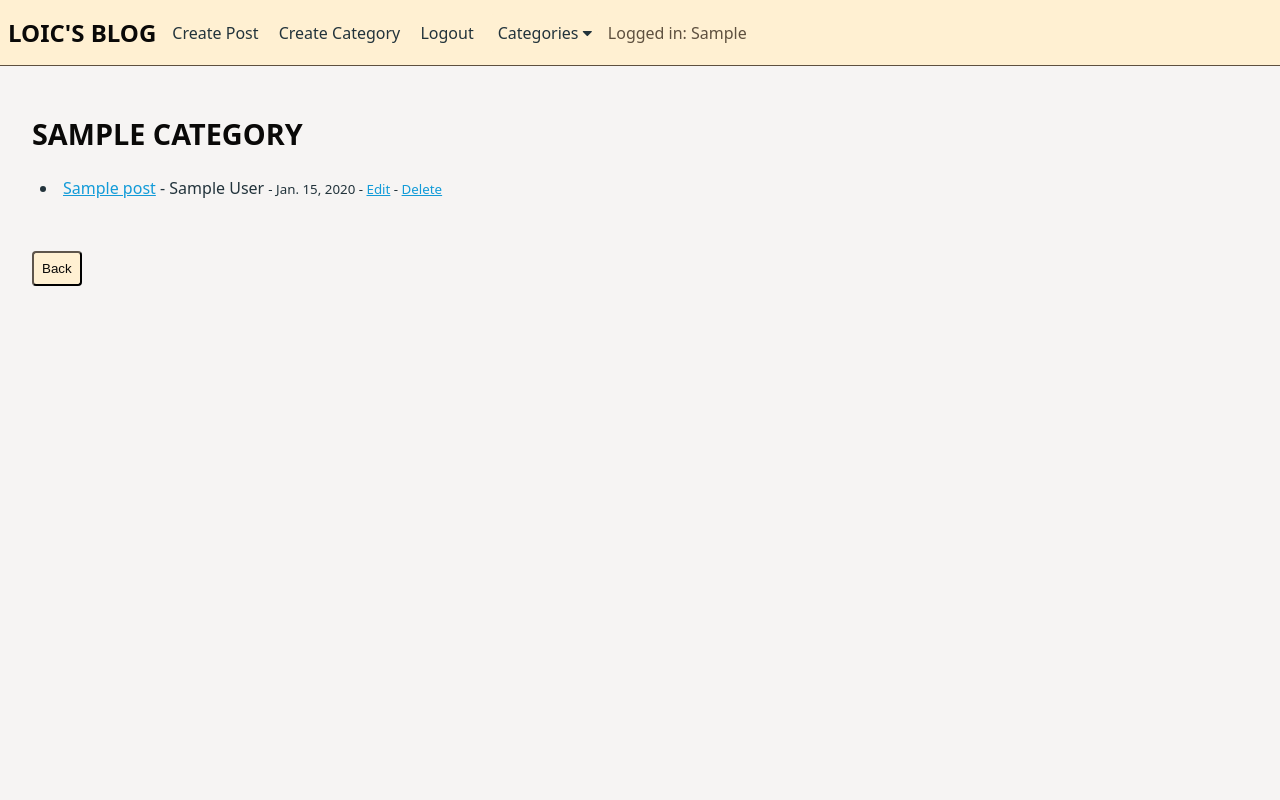
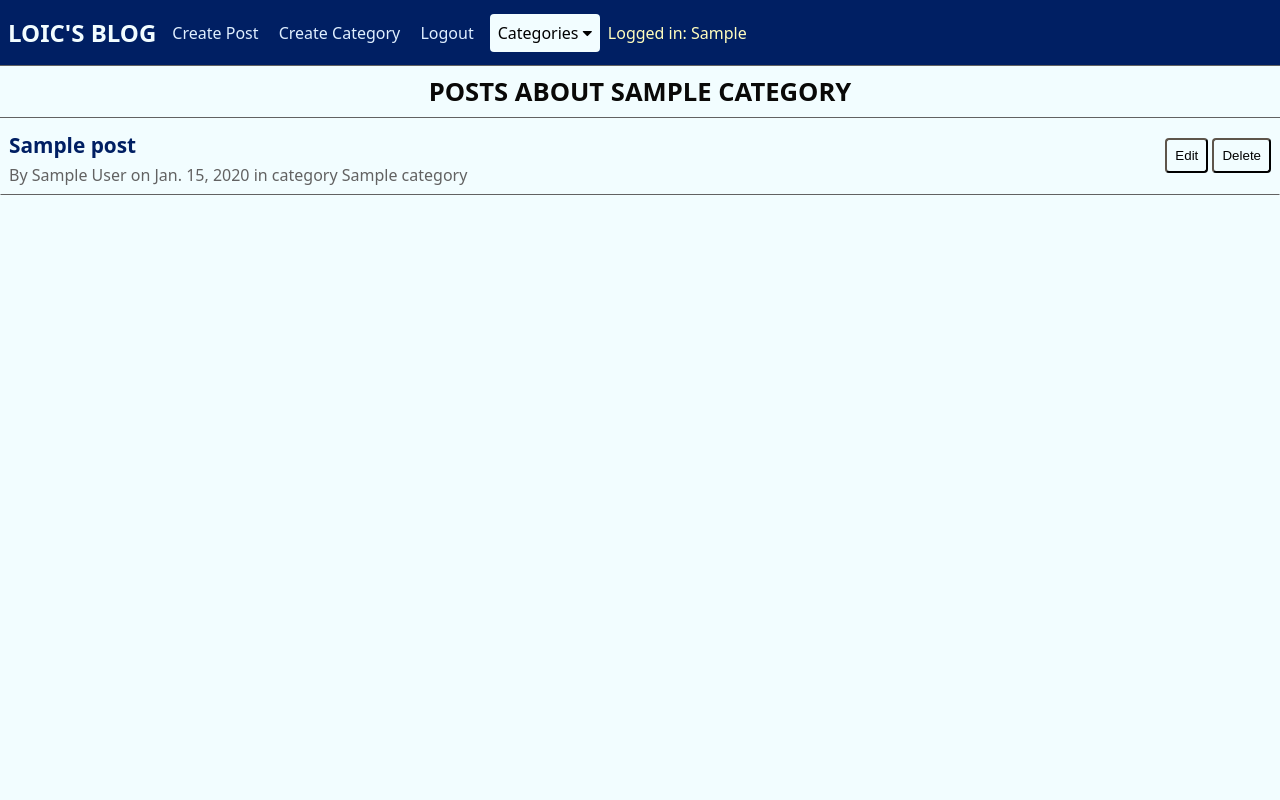
Before and after one commit to skydread1/blog, a Django app: a page that uses loicblog/blog/templates/index.html in a window 1280 px wide. Run offline with Django 4.2, Linux system fonts and the light colour scheme; a user stored in the database is signed in; tables that the repository leaves empty hold one stand-in row (values such as "Sample post").

Commit message:
Improve templates and improve css

```diff
--- a/loicblog/blog/static/blog/style.css
+++ b/loicblog/blog/static/blog/style.css
@@ -5,19 +5,20 @@
     --link-primary-color: #129bd8;
     --pulse-animation: pulse 2s cubic-bezier(0.4, 0, 0.6, 1) infinite;
 
-    --bg-primary-color: #F6F4F3;
-    --bg-secondary-color: #fff0d2;
+    --bg-primary-color: #f2fdff;
+    --bg-secondary-color: #dfefff;
 
     --text-primary-color: #0A0908;
-    --text-secondary-color: #22333B;
+    --text-secondary-color: #001f63;
+    --text-tertiary-color: #626262;
 
     --button-primary-color: white;
 
     --error-primary-color: #991b1b;
 
-    --border-primary-color: #5E503F;
+    --border-primary-color: #626262;
 
-    --active-primary-color: #5E503F;
+    --active-primary-color: #fffdbd;
 }
 
 /* General */
@@ -52,40 +53,71 @@ footer {
     margin: auto;
 }
 
-section {
-    margin: 2rem;
+/* container */
+
+.container {
+    width: 100%;
+    margin: auto;
+}
+
+@media (min-width: 640px) {
+    .container {
+        max-width: 640px;
+    }
+}
+
+@media (min-width: 768px) {
+    .container {
+        max-width: 768px;
+    }
+}
+
+@media (min-width: 1024px) {
+    .container {
+        max-width: 1024px;
+    }
+}
+
+@media (min-width: 1280px) {
+    .container {
+        max-width: 1280px;
+    }
+}
+
+@media (min-width: 1536px) {
+    .container {
+        max-width: 1536px;
+    }
 }
 
 h1, h2, h3, h4, h5, h6 {
-    padding-bottom: 1rem;
-    padding-top: 1rem;
+    padding: 0.5rem 0rem;
 }
 
 h1 {
-    font-size: 1.8rem;
+    font-size: 1.6rem;
     color: var(--text-primary-color);
+    text-align: center;
     text-transform: uppercase;
+    border-bottom-style: groove;
+    border-bottom-width: 1px;
+    border-bottom-color: var(--border-primary-color);
 }
 
 h2 {
-    font-size: 1.6rem;
+    font-size: 1.5rem;
     color: var(--text-secondary-color);
     text-transform: uppercase;
 }
 
 h3 {
-    font-size: 1.5rem;
+    font-size: 1.4rem;
     color: var(--text-primary-color);
 }
 
 h4 {
-    font-size: 1.4rem;
+    font-size: 1.3rem;
     color: var(--text-secondary-color);
-}
-
-h5 {
-    font-size: 1.3rem;
-    color: var(--text-primary-color);
 }
 
 h5 {
@@ -141,17 +172,14 @@ li a {
 button {
     cursor: pointer;
     padding: 0.5rem;
-    background-color: var(--bg-secondary-color);
+    background-color: var(--bg-primary-color);
     border-radius: 0.25rem;
     border-width: 2px;
     border-color: var(--text-primary-color);
 }
 
-button a {
-    padding: 0;
-    margin: 0;
-    text-decoration: none;
-    color: var(--text-primary-color);
+button:hover {
+    background-color: var(--active-primary-color);
 }
 
 img,
@@ -222,6 +269,15 @@ input[type=button] {
 
 header {
     margin: auto;
+    background-color: var(--text-secondary-color);
+    color: var(--bg-primary-color);
+    border-bottom-style: groove;
+    border-bottom-width: 1px;
+    border-bottom-color: var(--border-primary-color);
+}
+
+header a {
+    color: var(--bg-secondary-color);
 }
 
 .pointer {
@@ -238,18 +294,12 @@ nav.top-bar {
     display: flex;
     align-items: center;
     justify-content: flex-start;
-    background-color: var(--bg-secondary-color);
-    color: var(--text-primary-color);
-    border-bottom-style: solid;
-    border-bottom-width: 1px;
-    border-color: var(--border-primary-color);
 }
 
 nav a {
     margin: 0.5rem;
     vertical-align: middle;
     text-decoration: none;
-    color: var(--text-secondary-color);
 }
 
 nav a:hover {
@@ -262,8 +312,10 @@ nav a:hover {
 
 .blog-title h1{
     padding: 0;
+    color: var(--bg-primary-color);
     text-transform: uppercase;
     font-size: 1.5rem;
+    border: none;
 }
 
 .logged-user {
@@ -280,23 +332,22 @@ nav a:hover {
     border: none;
     font-family: inherit;
     font-size: inherit;
-    color: var(--text-secondary-color);
 }
 
 .dropdown-content {
     display: none;
-    background-color: var(--bg-secondary-color);
     min-width: 10%;
     box-shadow: 0px 8px 16px 0px rgba(0,0,0,0.2);
     z-index: 1;
-    border-bottom-style: solid;
-    border-bottom-width: 1px;
-    border-color: var(--border-primary-color);
+    border-top-style: solid;
+    border-width: thin;
+    border-color: var(--active-primary-color);
 }
 
 .dropdown-content a {
     padding: 0.5rem 1rem;
     text-decoration: none;
+    color: var(--active-primary-color);
 }
 
 .show {
@@ -311,10 +362,79 @@ nav a:hover {
 
 .markdownx>* {
     flex-basis: 49%;
+    overflow-x: auto;
 }
 
 .markdownx textarea {
     min-width: 0;
+}
+
+.post-short {
+    border-bottom-style: groove;
+    border-width: 1px;
+    border-color: var(--border-primary-color);
+}
+
+.post-short {
+    border-left-style: groove;
+    border-right-style: groove;
+    border-left-color: var(--bg-primary-color);
+    border-right-color: var(--bg-primary-color);
+}
+
+.post-short, .post-details {
+    display: flex;
+    align-items: center;
+    justify-content: space-between;
+}
+
+.post-short:hover {
+    background-color: var(--bg-secondary-color);
+    border-color: var(--border-primary-color);
+}
+
+.post-short .post-header {
+    flex-grow: 1;
+}
+
+.post-short a {
+    padding: 0.5rem;
+    display: block;
+    color: inherit;
+    text-decoration: none;
+}
+
+.post-short>a:hover {
+    background-color: var(--active-primary-color);
+}
+
+.post-short h2 {
+    padding: 0.3rem 0rem;
+    font-size: 1.3rem;
+    text-transform: none;
+}
+
+.post-info {
+    color: var(--text-tertiary-color);
+}
+
+.post-short .post-info {
+    padding-top: 0rem;
+}
+
+.post-short .post-actions {
+    padding: 0.5rem;
+}
+
+.post-details .post-info,
+.post-details .post-actions {
+    padding: 0.5rem;
+}
+
+.post-actions a {
+    cursor: pointer;
+    display: inline-block;
+    padding: 0rem;
 }
 
 /* Mobile */
--- a/loicblog/blog/templates/category.html
+++ b/loicblog/blog/templates/category.html
@@ -7,24 +7,11 @@
 
 {% block content %}
 
-<h1>{{ category.name }}</h1>
+<h1>Posts about {{ category.name }}</h1>
 
 {% for post in category_posts %}
-    <li><a href="{% url 'post_details' post.pk %}">{{ post.title}}</a>
-        - {{ post.author.first_name }} {{ post.author.last_name }}
-        <small>
-            - {{ post.date }}
-            {% if user.is_authenticated and post.author.id == user.id  %}
-            - <a href="{% url 'edit_post' post.pk %}">Edit</a>
-            - <a href="{% url 'delete_post' post.pk %}">Delete</a>
-            {% endif %}
-        </small>
-    </li>
+    {% include 'post/post_short.html' %}
 {% endfor %}
 <br />
-<br />
-<button>
-    <a href="{% url 'home' %}">Back</a>
-</button>
 
 {% endblock %}
--- a/loicblog/blog/templates/create_post.html
+++ b/loicblog/blog/templates/create_post.html
@@ -10,9 +10,13 @@
 {% if user.is_authenticated %}
 <h1>Create Post</h1>
 
+<a href="{% url 'home' %}">
+    <button class="cancel">Cancel</button>
+</a>
+
 <form method="POST">
     {% csrf_token %}
-    <button>Create</button>
+    <button class="confirm">Create Post</button>
     {{ form.as_p }}
 </form>
 {{ form.media }}
--- a/loicblog/blog/templates/delete_post.html
+++ b/loicblog/blog/templates/delete_post.html
@@ -10,11 +10,15 @@
 {% if user.is_authenticated and post.author.id == user.id  %}
 <h1>Delete Post: {{ post.title}}</h1>
 
+<a href="{% url 'home' %}">
+    <button class="cancel">Cancel</button>
+</a>
+
 <form method="POST">
     {% csrf_token %}
     <strong>Are you sure you want to delete this post?</strong>
     <br /><br />
-    <button>Delete</button>
+    <button class="cancel">Delete Post</button>
 </form>
 {% else %}
 <h3>You need to login and be the author to delete this post</h3>
--- a/loicblog/blog/templates/edit_post.html
+++ b/loicblog/blog/templates/edit_post.html
@@ -10,9 +10,13 @@
 {% if user.is_authenticated and post.author.id == user.id  %}
 <h1>Edit Post: {{ post.title}}</h1>
 
+<a href="{% url 'home' %}">
+    <button class="cancel">Cancel</button>
+</a>
+
 <form method="POST">
     {% csrf_token %}
-    <button>Edit</button>
+    <button class="confirm">Edit Post</button>
     {{ form.as_p }}
     {{ form.media }}
 </form>
--- a/loicblog/blog/templates/index.html
+++ b/loicblog/blog/templates/index.html
@@ -19,6 +19,7 @@
 
 <body>
   <header>
+    <div class="container">
       <nav class="top-bar">
         <div class="blog-title">
           <a href="{% url 'home' %}">
@@ -52,6 +53,7 @@
         <a href="{% url 'category' category.name %}">{{ category.name }}</a>
         {% endfor %}
       </div>
+    </div>
   </header>
   <section class="container">
     {% block content %}
--- /dev/null
+++ b/loicblog/blog/templates/post/post_short.html
@@ -0,0 +1,22 @@
+<div class="post-short">
+    <div class="post-header">
+        <a href="{% url 'post_details' post.pk %}">
+            <h2>{{ post.title}}</h2>
+            <div class="post-info">
+                By {{ post.author.first_name }} {{ post.author.last_name }}
+                on {{ post.date }}
+                in category {{ post.category }}
+            </div>
+        </a>
+    </div>
+    {% if user.is_authenticated and post.author.id == user.id %}
+        <div class="post-actions">
+                <a href="{% url 'edit_post' post.pk %}">
+                    <button>Edit</button>
+                </a>
+                <a href="{% url 'delete_post' post.pk %}">
+                    <button>Delete</button>
+                </a>
+        </div>
+    {% endif %}
+</div>
```
Also changed, not shown: other parts of loicblog/blog/static/blog/style.css (+27 -4 lines), loicblog/blog/templates/home.html (+4 -12 lines), loicblog/blog/templates/post_details.html (+20 -13 lines), README.md. Lines whose indentation alone changed are shown as unchanged.
